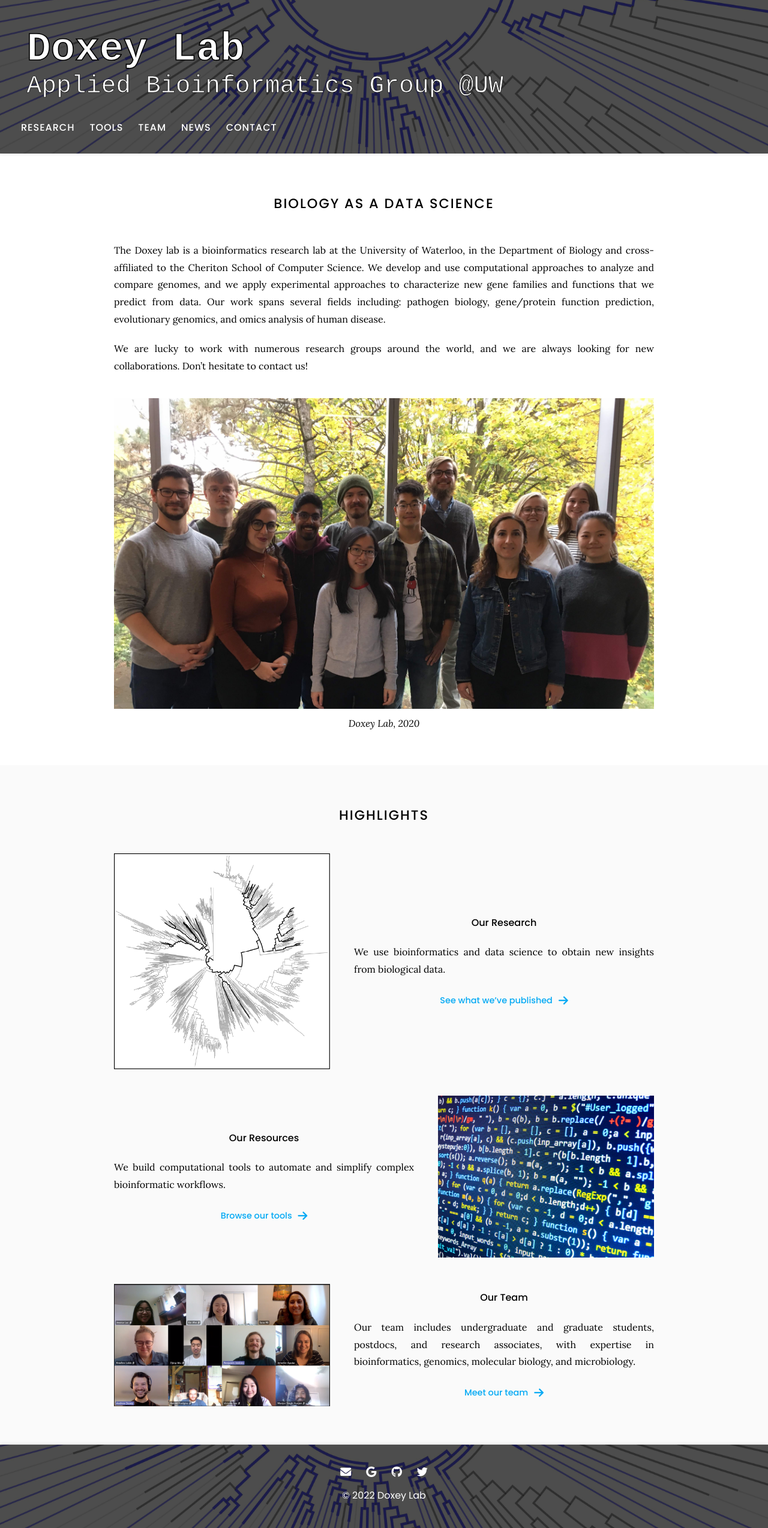
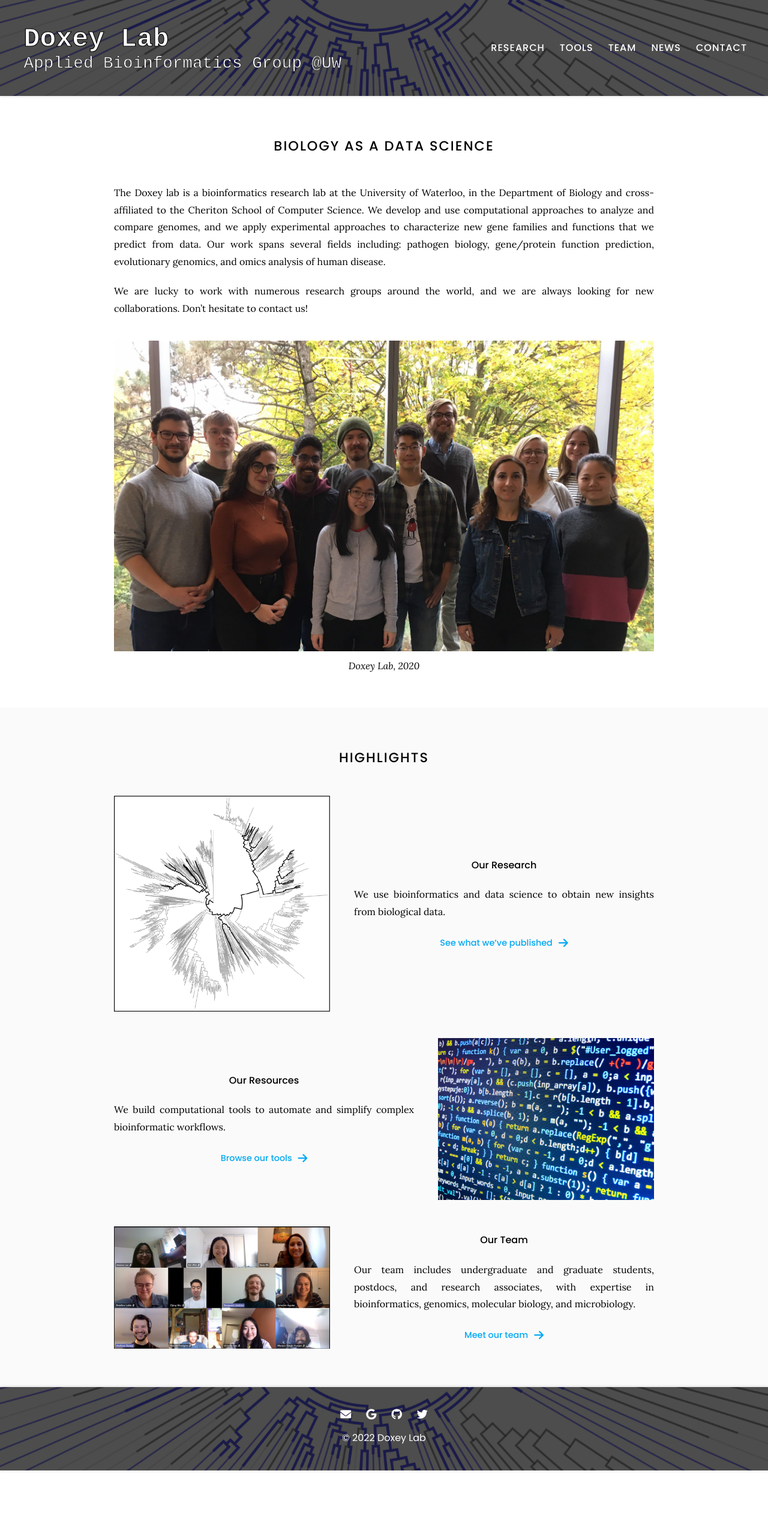
Before and after one commit to doxeylab/doxeylab-website, a Jekyll site: the page built from index.md, in a window 1280 px wide. Shown: the whole page at 60% size. Built offline with Jekyll 4.4.1, drawn with Linux system fonts in a browser that asks for light colours; after the commit the page ends 2452 px from its top, so only the background shows below that.

Commit message:
Update header.scss

```diff
--- a/css/header.scss
+++ b/css/header.scss
@@ -28,7 +28,7 @@ header {
 
     .logo {
       max-width: 100%;
-      height: 150px;
+      height: 100px;
     }
 
     .logo_text {
```
